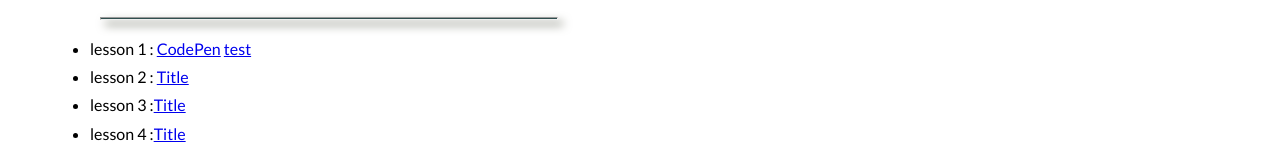
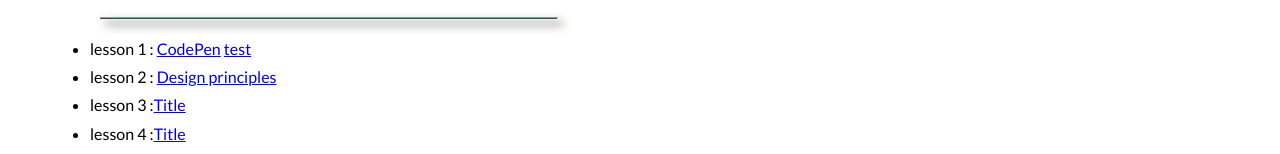
Before and after one commit to Johnny-professional/wdd230, a plain HTML site: page index.html in a window 1280 px wide. Shown: the part 269-423 px from the top of the page. Drawn offline with nearby package versions, Linux system fonts and the light colour scheme; a web font is replaced by a local one.

Commit message:
add a link in index

```diff
--- a/index.html
+++ b/index.html
@@ -25,7 +25,7 @@
                 <a href="https://codepen.io/Johnny-professional/pen/LYgxeEK">CodePen</a>
                 <a href="test.html">test</a>
             </li>
-            <li>lesson 2 : <a href="#">Title</a></li>
+            <li>lesson 2 : <a href="lesson2/design-principles.html">Design principles</a></li>
             <li>lesson 3 :<a href="#">Title</a></li>
             <li>lesson 4 :<a href="#">Title</a></li>
             <li>lesson 5 :<a href="#">Title</a></li>
```
